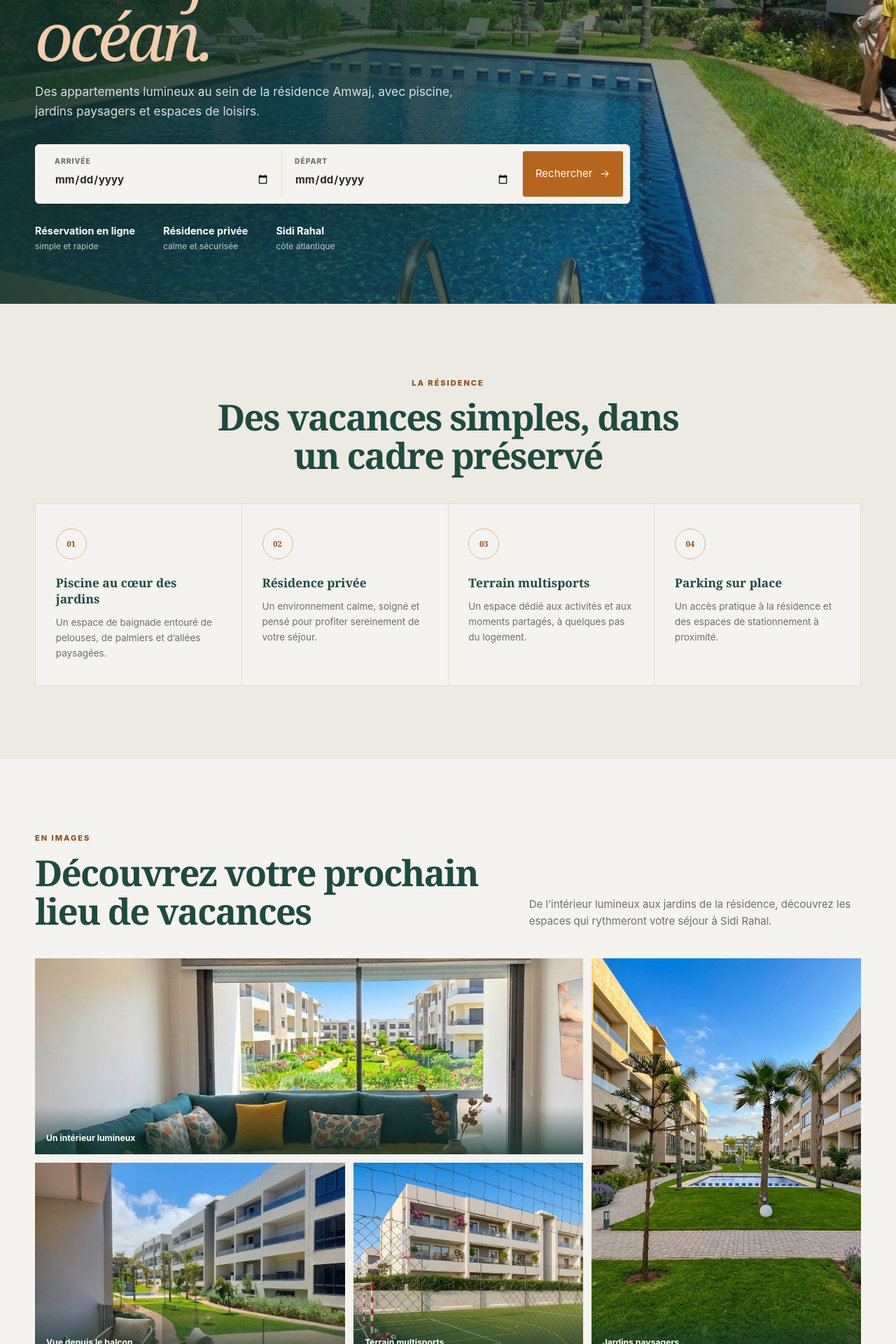
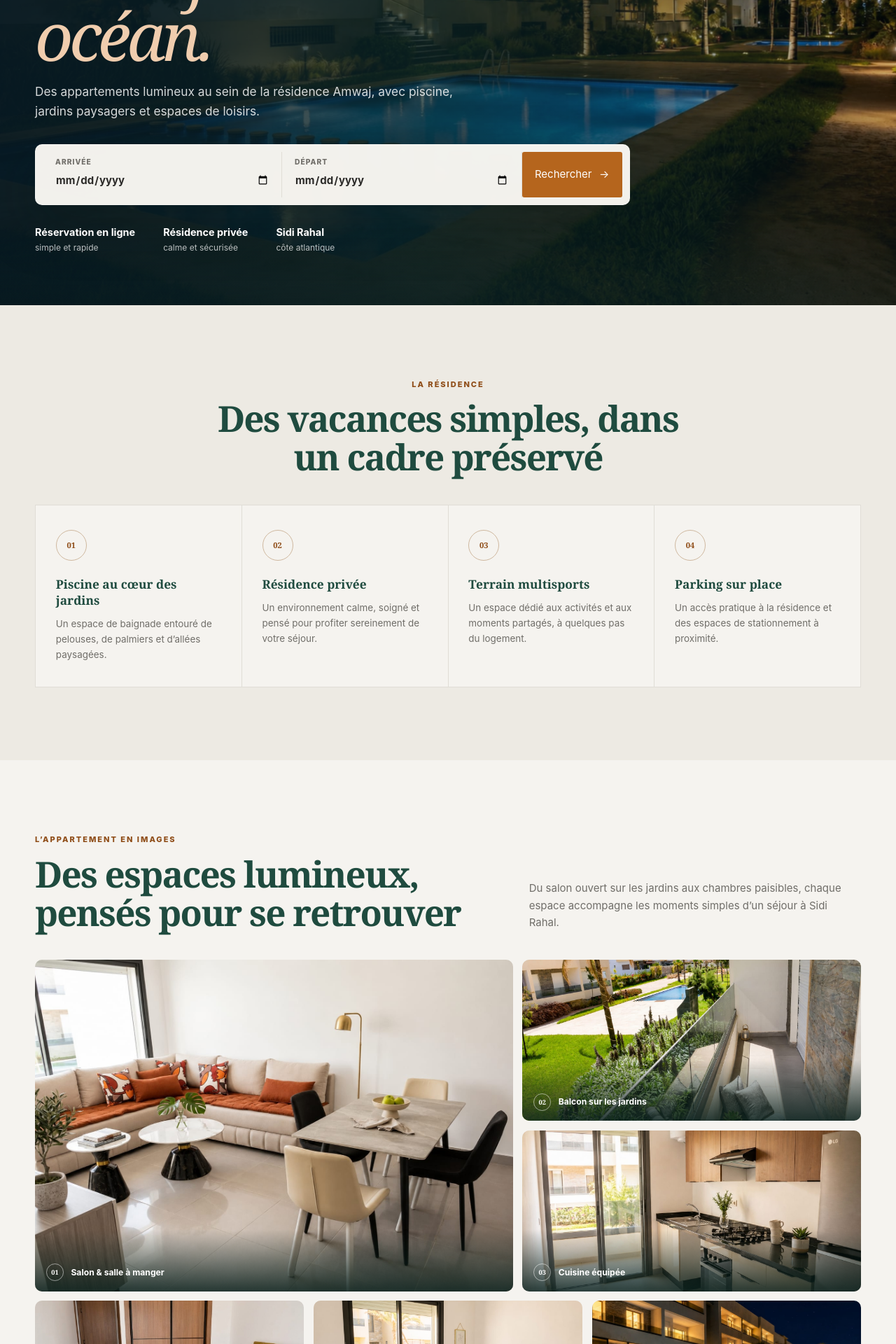
Before and after one commit to firachinerayane1-dot/appartements, a Django app: page / in a window 1280 px wide. Shown: the part 480-2400 px from the top of the page at 70% size. Run offline with Django 5.2, Linux system fonts and the light colour scheme.

Commit message:
modifier la page d'accuile

```diff
--- a/core/templates/core/accueil.html
+++ b/core/templates/core/accueil.html
@@ -27,14 +27,16 @@
   </div></div></section>
 
   <section class="section shell residence-section" id="residence">
-    <div class="residence-intro"><div><p class="kicker">En images</p><h2>Découvrez votre prochain lieu de vacances</h2></div><p>De l’intérieur lumineux aux jardins de la résidence, découvrez les espaces qui rythmeront votre séjour à Sidi Rahal.</p></div>
+    <div class="residence-intro"><div><p class="kicker">L’appartement en images</p><h2>Des espaces lumineux, pensés pour se retrouver</h2></div><p>Du salon ouvert sur les jardins aux chambres paisibles, chaque espace accompagne les moments simples d’un séjour à Sidi Rahal.</p></div>
     <div class="residence-gallery">
-      <figure class="gallery-wide"><img src="{% static 'img/residence/salon.jpeg' %}" alt="Salon lumineux de l’appartement" loading="lazy"><figcaption>Un intérieur lumineux</figcaption></figure>
-      <figure class="gallery-tall"><img src="{% static 'img/residence/piscine-jardin.jpeg' %}" alt="Piscine et jardin de la résidence Amwaj" loading="lazy"><figcaption>Jardins paysagers</figcaption></figure>
-      <figure><img src="{% static 'img/residence/balcon.jpeg' %}" alt="Balcon avec vue sur la résidence" loading="lazy"><figcaption>Vue depuis le balcon</figcaption></figure>
-      <figure><img src="{% static 'img/residence/terrain-sport.jpeg' %}" alt="Terrain multisports de la résidence" loading="lazy"><figcaption>Terrain multisports</figcaption></figure>
-      <figure><img src="{% static 'img/residence/parking.jpeg' %}" alt="Accès au parking de la résidence" loading="lazy"><figcaption>Accès et parking</figcaption></figure>
+      <figure class="gallery-main"><img src="{% static 'img/residence/salon-appartement.jpeg' %}" alt="Salon lumineux avec espace repas" loading="lazy"><figcaption><span>01</span> Salon &amp; salle à manger</figcaption></figure>
+      <figure class="gallery-balcony"><img src="{% static 'img/residence/balcon-appartement.jpeg' %}" alt="Balcon donnant sur les jardins et la piscine" loading="lazy"><figcaption><span>02</span> Balcon sur les jardins</figcaption></figure>
+      <figure class="gallery-kitchen"><img src="{% static 'img/residence/cuisine-appartement.jpeg' %}" alt="Cuisine moderne et équipée" loading="lazy"><figcaption><span>03</span> Cuisine équipée</figcaption></figure>
+      <figure><img src="{% static 'img/residence/chambre-king.jpeg' %}" alt="Chambre double avec rangements" loading="lazy"><figcaption><span>04</span> Chambre double</figcaption></figure>
+      <figure><img src="{% static 'img/residence/chambre-simple.jpeg' %}" alt="Chambre lumineuse ouverte sur le balcon" loading="lazy"><figcaption><span>05</span> Chambre côté jardin</figcaption></figure>
+      <figure><img src="{% static 'img/residence/piscine-nuit.jpeg' %}" alt="Piscine illuminée de la résidence Amwaj la nuit" loading="lazy"><figcaption><span>06</span> La résidence à la nuit tombée</figcaption></figure>
     </div>
+    <div class="residence-summary"><p>Un appartement prêt à vivre, dans un environnement calme et verdoyant.</p><div><span>Intérieurs lumineux</span><span>Vue sur jardin</span><span>Piscine commune</span><span>Résidence sécurisée</span></div></div>
   </section>
 
   <section class="section shell location-section" id="localisation">
--- a/static/css/site.css
+++ b/static/css/site.css
@@ -15,8 +15,8 @@
   --gold: var(--terracotta);
   --gold-dark: var(--terracotta-dark);
   --soft: var(--sand);
-  --shadow: 0 22px 55px rgba(43, 42, 40, .10);
-  --radius: 6px;
+  --shadow: 0 24px 65px rgba(31, 45, 39, .12);
+  --radius: 10px;
   --shell: min(1180px, calc(100% - 2.5rem));
 }
 
@@ -36,7 +36,7 @@ button, input, select, textarea { font: inherit; }
 .sr-only { position: absolute; width: 1px; height: 1px; padding: 0; margin: -1px; overflow: hidden; clip: rect(0, 0, 0, 0); white-space: nowrap; border: 0; }
 
 /* Navigation */
-.site-header { position: sticky; z-index: 50; top: 0; border-bottom: 1px solid rgba(224, 221, 214, .85); background: rgba(245, 243, 239, .94); backdrop-filter: blur(18px); }
+.site-header { position: sticky; z-index: 50; top: 0; border-bottom: 1px solid rgba(224, 221, 214, .72); background: rgba(245, 243, 239, .91); backdrop-filter: blur(20px); }
 .nav-shell { min-height: 76px; display: flex; align-items: center; justify-content: space-between; gap: 2rem; }
 .brand { display: inline-flex; align-items: center; gap: .72rem; color: var(--forest); font-size: 1.08rem; font-weight: 800; text-decoration: none; letter-spacing: -.025em; }
 .brand > span:last-child > span { color: var(--terracotta); font-family: Georgia, serif; font-style: italic; font-weight: 500; }
@@ -60,16 +60,18 @@ button, input, select, textarea { font: inherit; }
 .nav-toggle > span:not(.sr-only) { display: block; height: 2px; margin: 4px; background: var(--forest); }
 
 /* Accueil */
-.hero { position: relative; min-height: 740px; display: flex; align-items: flex-end; overflow: hidden; background: var(--forest); color: #fff; }
-.hero-backdrop { position: absolute; inset: 0; background: linear-gradient(90deg, rgba(20, 49, 41, .92) 0%, rgba(20, 49, 41, .73) 48%, rgba(20, 49, 41, .12) 100%), url("../img/residence/piscine.jpeg") center/cover no-repeat; transform: scale(1.01); }
-.hero::after { content: ""; position: absolute; right: 4vw; top: 3rem; width: 250px; height: 250px; border: 1px solid rgba(255, 255, 255, .2); border-radius: 50%; }
+.hero { position: relative; min-height: 760px; display: flex; align-items: flex-end; overflow: hidden; background: var(--forest-dark); color: #fff; }
+.hero-backdrop { position: absolute; inset: 0; background: linear-gradient(90deg, rgba(8, 27, 37, .91) 0%, rgba(12, 40, 42, .70) 48%, rgba(8, 22, 34, .16) 100%), linear-gradient(0deg, rgba(7, 28, 25, .48), transparent 45%), url("../img/residence/piscine-nuit.jpeg") center 58%/cover no-repeat; transform: scale(1.015); animation: hero-settle 1.4s cubic-bezier(.22, 1, .36, 1) both; }
+.hero::before { content: ""; position: absolute; z-index: 1; inset: auto 0 0; height: 130px; background: linear-gradient(transparent, rgba(8, 25, 28, .38)); pointer-events: none; }
+.hero::after { content: ""; position: absolute; right: 4vw; top: 3rem; width: 250px; height: 250px; border: 1px solid rgba(255, 255, 255, .18); border-radius: 50%; box-shadow: 0 0 0 55px rgba(255,255,255,.025); }
+@keyframes hero-settle { from { opacity: .68; transform: scale(1.07); } to { opacity: 1; transform: scale(1.015); } }
 .hero-content { position: relative; z-index: 1; padding-block: 7rem 4.5rem; }
 .kicker { margin: 0 0 .75rem; color: var(--terracotta-dark); font-size: .69rem; font-weight: 850; letter-spacing: .18em; text-transform: uppercase; }
 .kicker.light { color: #F0CDAE; }
 .hero h1 { max-width: 800px; margin: .35rem 0 1.35rem; font: 600 clamp(3.5rem, 7.4vw, 7rem)/.94 Georgia, serif; letter-spacing: -.055em; }
 .hero h1 em { display: block; color: #F0CDAE; font-weight: 400; }
 .hero-lead { max-width: 620px; margin: 0 0 2rem; color: rgba(255,255,255,.83); font-size: 1.08rem; }
-.hero-search { width: min(850px, 100%); display: grid; grid-template-columns: 1fr 1fr auto; gap: 0; padding: .65rem; border-radius: var(--radius); background: var(--cream); box-shadow: 0 24px 65px rgba(16, 35, 30, .28); }
+.hero-search { width: min(850px, 100%); display: grid; grid-template-columns: 1fr 1fr auto; gap: 0; padding: .65rem; border: 1px solid rgba(255,255,255,.42); border-radius: var(--radius); background: rgba(250,248,243,.97); box-shadow: 0 26px 75px rgba(5, 19, 20, .35); }
 .hero-search > div { padding: .35rem 1.1rem; border-right: 1px solid var(--line); }
 .hero-search label { display: block; color: var(--muted); font-size: .64rem; font-weight: 800; letter-spacing: .1em; text-transform: uppercase; }
 .hero-search input { width: 100%; padding: .3rem 0; border: 0; outline: 0; background: transparent; color: var(--ink); font-weight: 650; }
@@ -111,13 +113,18 @@ button, input, select, textarea { font: inherit; }
 
 .residence-intro { display: grid; grid-template-columns: 1.15fr .85fr; gap: 4rem; align-items: end; margin-bottom: 2.5rem; }
 .residence-intro > p { max-width: 470px; margin: 0; color: var(--muted); }
-.residence-gallery { display: grid; grid-template-columns: 1.15fr .85fr 1fr; grid-template-rows: 280px 280px; gap: .75rem; }
-.residence-gallery figure { position: relative; margin: 0; overflow: hidden; background: var(--sand); }
-.residence-gallery .gallery-wide { grid-column: span 2; }
-.residence-gallery .gallery-tall { grid-row: span 2; }
+.residence-gallery { display: grid; grid-template-columns: repeat(12, 1fr); grid-auto-rows: 230px; gap: .85rem; }
+.residence-gallery figure { position: relative; grid-column: span 4; margin: 0; overflow: hidden; border-radius: var(--radius); background: var(--sand); }
+.residence-gallery .gallery-main { grid-column: span 7; grid-row: span 2; }
+.residence-gallery .gallery-balcony, .residence-gallery .gallery-kitchen { grid-column: span 5; }
 .residence-gallery img { width: 100%; height: 100%; object-fit: cover; transition: transform .6s ease; }
-.residence-gallery figure:hover img { transform: scale(1.025); }
-.residence-gallery figcaption { position: absolute; left: 0; right: 0; bottom: 0; padding: 2.2rem 1rem .8rem; background: linear-gradient(transparent, rgba(22,55,47,.8)); color: #fff; font-size: .76rem; font-weight: 700; }
+.residence-gallery figure:hover img { transform: scale(1.035); }
+.residence-gallery figcaption { position: absolute; left: 0; right: 0; bottom: 0; display: flex; align-items: center; gap: .65rem; padding: 3rem 1rem .9rem; background: linear-gradient(transparent, rgba(12,35,31,.86)); color: #fff; font-size: .76rem; font-weight: 750; }
+.residence-gallery figcaption span { display: grid; place-items: center; width: 25px; height: 25px; border: 1px solid rgba(255,255,255,.5); border-radius: 50%; font: 700 .58rem Georgia, serif; }
+.residence-summary { display: flex; align-items: center; justify-content: space-between; gap: 2rem; padding: 1.4rem 0; border-bottom: 1px solid var(--line); }
+.residence-summary p { max-width: 420px; margin: 0; color: var(--forest); font: 600 1.05rem/1.45 Georgia, serif; }
+.residence-summary > div { display: flex; flex-wrap: wrap; justify-content: flex-end; gap: .5rem; }
+.residence-summary span { padding: .42rem .7rem; border-radius: 99px; background: var(--sand); color: var(--muted); font-size: .7rem; font-weight: 700; }
 
 .location-section { display: grid; grid-template-columns: .85fr 1.15fr; gap: 5rem; align-items: center; }
 .location-copy > p:not(.kicker) { color: var(--muted); }
@@ -269,6 +276,7 @@ button, input, select, textarea { font: inherit; }
 
 @media (prefers-reduced-motion: reduce) {
   html { scroll-behavior: auto; }
+  .hero-backdrop { animation: none; }
   .scroll-reveal, .image-reveal { opacity: 1 !important; transform: none !important; filter: none !important; transition: none !important; }
 }
 
@@ -299,9 +307,11 @@ button, input, select, textarea { font: inherit; }
   .hero-search .button { grid-column: 1 / -1; }
   .hero-meta { flex-wrap: wrap; }
   .residence-intro { grid-template-columns: 1fr; gap: 1.3rem; }
-  .residence-gallery { grid-template-columns: 1fr 1fr; grid-template-rows: 260px 260px 260px; }
-  .residence-gallery .gallery-wide { grid-column: span 2; }
-  .residence-gallery .gallery-tall { grid-row: span 2; }
+  .residence-gallery { grid-template-columns: repeat(2, 1fr); grid-auto-rows: 260px; }
+  .residence-gallery figure, .residence-gallery .gallery-balcony, .residence-gallery .gallery-kitchen { grid-column: span 1; }
+  .residence-gallery .gallery-main { grid-column: span 2; grid-row: span 2; }
+  .residence-summary { align-items: flex-start; flex-direction: column; }
+  .residence-summary > div { justify-content: flex-start; }
   .location-section { grid-template-columns: 1fr; }
   .map-card, .map-card iframe { height: 400px; min-height: 400px; }
   .footer-grid { grid-template-columns: 1.5fr 1fr; }
@@ -328,9 +338,8 @@ button, input, select, textarea { font: inherit; }
   .section-heading { align-items: start; flex-direction: column; }
   .property-grid, .feature-grid { grid-template-columns: 1fr; }
   .property-media { height: 245px; }
-  .residence-gallery { display: grid; grid-template-columns: 1fr; grid-template-rows: repeat(5, 260px); }
-  .residence-gallery .gallery-wide { grid-column: auto; }
-  .residence-gallery .gallery-tall { grid-row: auto; }
+  .residence-gallery { display: grid; grid-template-columns: 1fr; grid-auto-rows: 260px; }
+  .residence-gallery figure, .residence-gallery .gallery-main, .residence-gallery .gallery-balcony, .residence-gallery .gallery-kitchen { grid-column: auto; grid-row: auto; }
   .location-section { gap: 2rem; }
   .cta-panel { align-items: start; flex-direction: column; padding: 2.3rem 1.5rem; }
   .footer-grid { grid-template-columns: 1fr; }
--- a/templates/base.html
+++ b/templates/base.html
@@ -7,7 +7,7 @@
   <meta name="description" content="Réservez votre appartement à la résidence privée Amwaj, à Sidi Rahal.">
   <meta name="theme-color" content="#1F4B3F">
   <title>{% block title %}Rahal Stay · Appartements à Sidi Rahal{% endblock %}</title>
-  <link rel="stylesheet" href="{% static 'css/site.css' %}?v=4">
+  <link rel="stylesheet" href="{% static 'css/site.css' %}?v=5">
   {% block extra_head %}{% endblock %}
 </head>
 <body class="{% block body_class %}{% endblock %}">
@@ -51,7 +51,7 @@
     </div>
     <div class="shell footer-bottom"><span>© {% now 'Y' %} Rahal Stay</span><span>Votre parenthèse à Sidi Rahal</span></div>
   </footer>
-  <script src="{% static 'js/site.js' %}?v=4" defer></script>
+  <script src="{% static 'js/site.js' %}?v=5" defer></script>
   {% block extra_js %}{% endblock %}
 </body>
 </html>
```
Also changed, not shown: static/img/residence/balcon-appartement.jpeg (added), static/img/residence/chambre-king.jpeg (added), static/img/residence/chambre-simple.jpeg (added), static/img/residence/cuisine-appartement.jpeg (added), static/img/residence/piscine-nuit.jpeg (added), static/img/residence/salon-appartement.jpeg (added).
